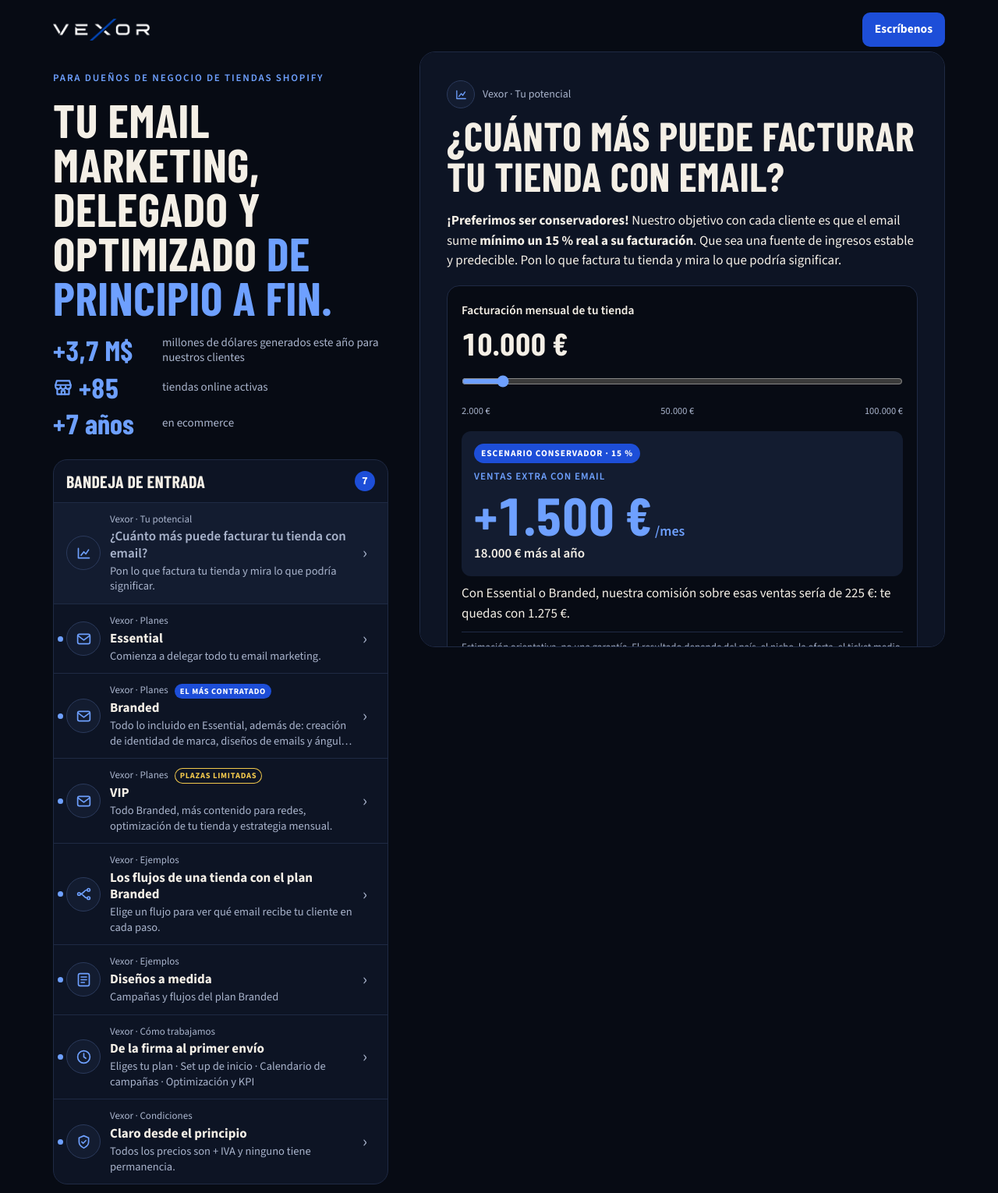
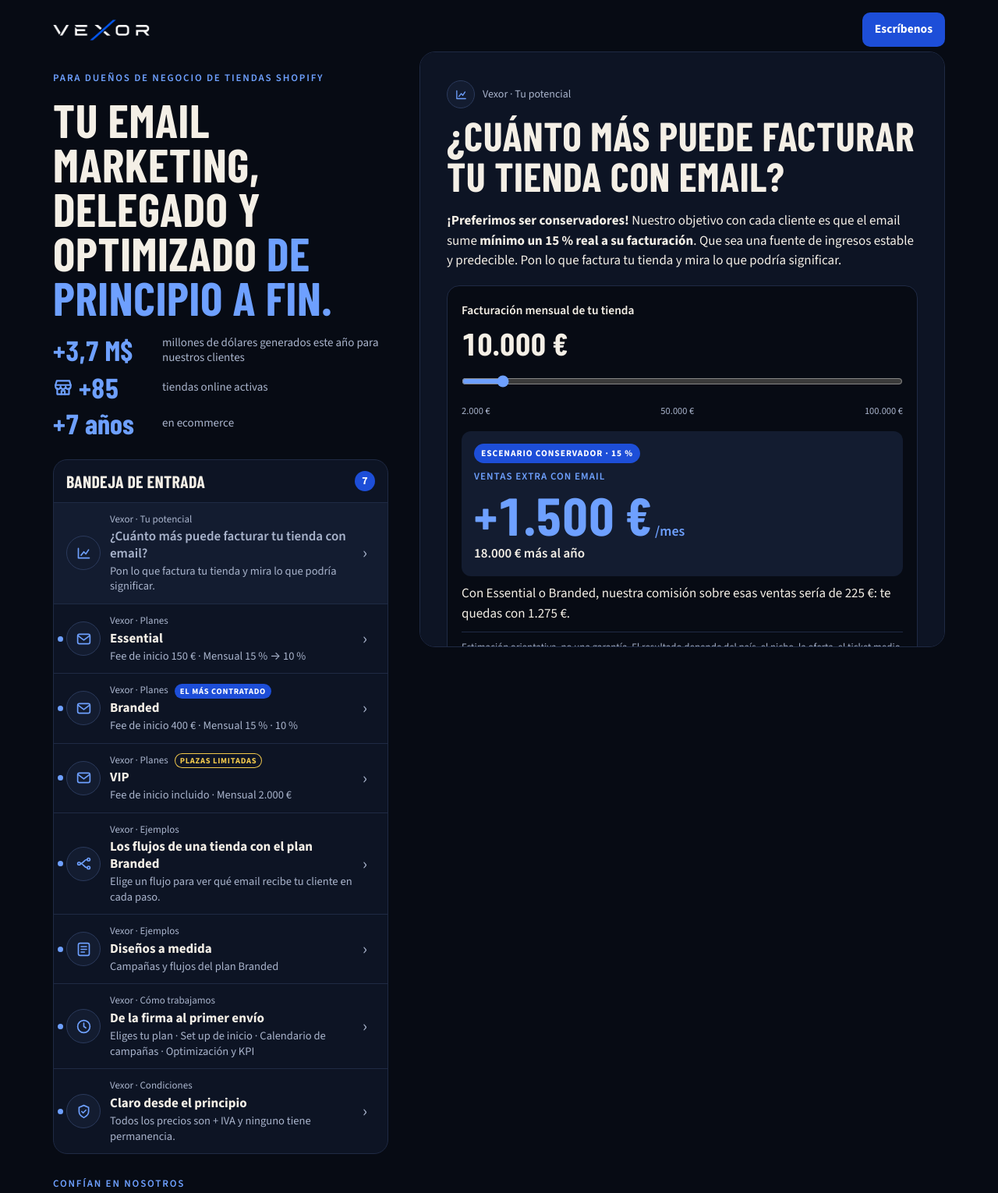
Before and after one commit to vexorpanel/vexor-landing, a plain HTML site: page c-ihcvv6a4oebf/bandeja-planes/index.html in a window 1280 px wide. Shown: the top 1530 px of the page at 78% size. Drawn offline with Linux system fonts and the light colour scheme.

Commit message:
Bandeja: logo que mando Carlos el 17-nov y precios a la vista en la bandeja
Co-Authored-By: Claude Opus 5.5 <noreply@anthropic.com>

```diff
--- a/c-ihcvv6a4oebf/bandeja-planes/index.html
+++ b/c-ihcvv6a4oebf/bandeja-planes/index.html
@@ -241,7 +241,7 @@ input[type=range]{width:100%;height:38px;margin:0;accent-color:#6ea0ff;touch-act
 <body>
 <div class="wrap">
   <header class="bar">
-    <img src="img/logo-fondo-oscuro.webp" alt="VEXOR" width="540" height="120">
+    <img src="img/vexor-oscuro.webp" alt="VEXOR" width="560" height="122">
     <a class="btn btn--sm" href="mailto:gerard@vexorconsulting.com?subject=Consulta%20desde%20la%20web%20de%20VEXOR%20Consulting">Escríbenos</a>
   </header>
 
@@ -261,9 +261,9 @@ input[type=range]{width:100%;height:38px;margin:0;accent-color:#6ea0ff;touch-act
       <div class="inbox-head"><h2>Bandeja de entrada</h2><span class="count" id="count" aria-label="Correos sin abrir">8</span></div>
       <ol class="list" id="list">
         <li><a class="rowm" href="#potencial"><span class="av" aria-hidden="true"><svg viewBox="0 0 24 24" fill="none" stroke="currentColor" stroke-width="1.9" stroke-linecap="round" stroke-linejoin="round"><path d="M4 19V5M4 19h16M8 15l4-5 3 3 4-6"/></svg></span><span class="rtxt"><span class="from">Vexor · Tu potencial</span><span class="subj">¿Cuánto más puede facturar tu tienda con email?</span><span class="prev">Pon lo que factura tu tienda y mira lo que podría significar.</span></span><span class="go" aria-hidden="true">›</span></a></li>
-        <li><a class="rowm" href="#essential"><span class="av" aria-hidden="true"><svg viewBox="0 0 24 24" fill="none" stroke="currentColor" stroke-width="1.9" stroke-linecap="round" stroke-linejoin="round"><rect x="3" y="5" width="18" height="14" rx="2.5"/><path d="m4 7.5 8 6 8-6"/></svg></span><span class="rtxt"><span class="from">Vexor · Planes</span><span class="subj">Essential</span><span class="prev">Comienza a delegar todo tu email marketing.</span></span><span class="go" aria-hidden="true">›</span></a></li>
-        <li><a class="rowm" href="#branded"><span class="av" aria-hidden="true"><svg viewBox="0 0 24 24" fill="none" stroke="currentColor" stroke-width="1.9" stroke-linecap="round" stroke-linejoin="round"><rect x="3" y="5" width="18" height="14" rx="2.5"/><path d="m4 7.5 8 6 8-6"/></svg></span><span class="rtxt"><span class="from">Vexor · Planes <span class="chip">El más contratado</span></span><span class="subj">Branded</span><span class="prev">Todo lo incluido en Essential, además de: creación de identidad de marca, diseños de emails y ángulos de venta personalizados, y flujos para fidelizar.</span></span><span class="go" aria-hidden="true">›</span></a></li>
-        <li><a class="rowm" href="#vip"><span class="av" aria-hidden="true"><svg viewBox="0 0 24 24" fill="none" stroke="currentColor" stroke-width="1.9" stroke-linecap="round" stroke-linejoin="round"><rect x="3" y="5" width="18" height="14" rx="2.5"/><path d="m4 7.5 8 6 8-6"/></svg></span><span class="rtxt"><span class="from">Vexor · Planes <span class="chip lim">Plazas limitadas</span></span><span class="subj">VIP</span><span class="prev">Todo Branded, más contenido para redes, optimización de tu tienda y estrategia mensual.</span></span><span class="go" aria-hidden="true">›</span></a></li>
+        <li><a class="rowm" href="#essential"><span class="av" aria-hidden="true"><svg viewBox="0 0 24 24" fill="none" stroke="currentColor" stroke-width="1.9" stroke-linecap="round" stroke-linejoin="round"><rect x="3" y="5" width="18" height="14" rx="2.5"/><path d="m4 7.5 8 6 8-6"/></svg></span><span class="rtxt"><span class="from">Vexor · Planes</span><span class="subj">Essential</span><span class="prev">Fee de inicio 150 € · Mensual 15 % → 10 %</span></span><span class="go" aria-hidden="true">›</span></a></li>
+        <li><a class="rowm" href="#branded"><span class="av" aria-hidden="true"><svg viewBox="0 0 24 24" fill="none" stroke="currentColor" stroke-width="1.9" stroke-linecap="round" stroke-linejoin="round"><rect x="3" y="5" width="18" height="14" rx="2.5"/><path d="m4 7.5 8 6 8-6"/></svg></span><span class="rtxt"><span class="from">Vexor · Planes <span class="chip">El más contratado</span></span><span class="subj">Branded</span><span class="prev">Fee de inicio 400 € · Mensual 15 % · 10 %</span></span><span class="go" aria-hidden="true">›</span></a></li>
+        <li><a class="rowm" href="#vip"><span class="av" aria-hidden="true"><svg viewBox="0 0 24 24" fill="none" stroke="currentColor" stroke-width="1.9" stroke-linecap="round" stroke-linejoin="round"><rect x="3" y="5" width="18" height="14" rx="2.5"/><path d="m4 7.5 8 6 8-6"/></svg></span><span class="rtxt"><span class="from">Vexor · Planes <span class="chip lim">Plazas limitadas</span></span><span class="subj">VIP</span><span class="prev">Fee de inicio incluido · Mensual 2.000 €</span></span><span class="go" aria-hidden="true">›</span></a></li>
         <li><a class="rowm" href="#flujos"><span class="av" aria-hidden="true"><svg viewBox="0 0 24 24" fill="none" stroke="currentColor" stroke-width="1.9" stroke-linecap="round" stroke-linejoin="round"><circle cx="5" cy="12" r="2"/><circle cx="19" cy="6" r="2"/><circle cx="19" cy="18" r="2"/><path d="M7 12c5 0 5-6 10-6M7 12c5 0 5 6 10 6"/></svg></span><span class="rtxt"><span class="from">Vexor · Ejemplos</span><span class="subj">Los flujos de una tienda con el plan Branded</span><span class="prev">Elige un flujo para ver qué email recibe tu cliente en cada paso.</span></span><span class="go" aria-hidden="true">›</span></a></li>
         <li><a class="rowm" href="#disenos"><span class="av" aria-hidden="true"><svg viewBox="0 0 24 24" fill="none" stroke="currentColor" stroke-width="1.9" stroke-linecap="round" stroke-linejoin="round"><rect x="4" y="3" width="16" height="18" rx="2.5"/><path d="M8 8h8M8 12h8M8 16h5"/></svg></span><span class="rtxt"><span class="from">Vexor · Ejemplos</span><span class="subj">Diseños a medida</span><span class="prev">Campañas y flujos del plan Branded</span></span><span class="go" aria-hidden="true">›</span></a></li>
         <li><a class="rowm" href="#proceso"><span class="av" aria-hidden="true"><svg viewBox="0 0 24 24" fill="none" stroke="currentColor" stroke-width="1.9" stroke-linecap="round" stroke-linejoin="round"><circle cx="12" cy="12" r="9"/><path d="M12 7v5l3 2"/></svg></span><span class="rtxt"><span class="from">Vexor · Cómo trabajamos</span><span class="subj">De la firma al primer envío</span><span class="prev">Eliges tu plan · Set up de inicio · Calendario de campañas · Optimización y KPI</span></span><span class="go" aria-hidden="true">›</span></a></li>
@@ -478,7 +478,7 @@ input[type=range]{width:100%;height:38px;margin:0;accent-color:#6ea0ff;touch-act
   </div>
 
   <footer>
-    <img src="img/logo-fondo-oscuro.webp" alt="VEXOR" width="540" height="120" loading="lazy">
+    <img src="img/vexor-oscuro.webp" alt="VEXOR" width="560" height="122" loading="lazy">
     <nav aria-label="Legal"><a href="../../aviso-legal/index.html">Aviso legal</a><a href="../../privacidad/index.html">Privacidad</a><a href="../../cookies/index.html">Cookies</a></nav>
   </footer>
 </div>
```
Also changed, not shown: c-ihcvv6a4oebf/bandeja-planes/img/logo-fondo-oscuro.webp (deleted), c-ihcvv6a4oebf/bandeja-planes/img/vexor-oscuro.webp (added), 1 other file.
